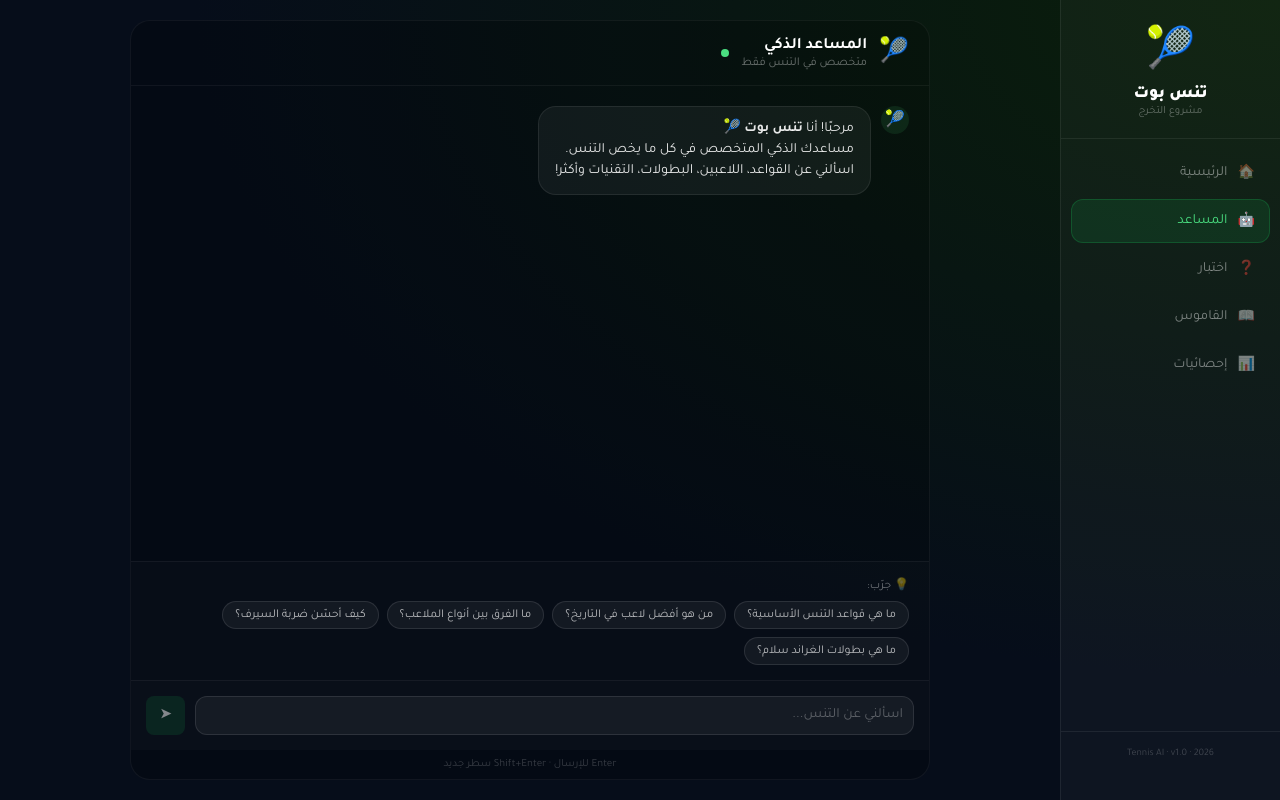
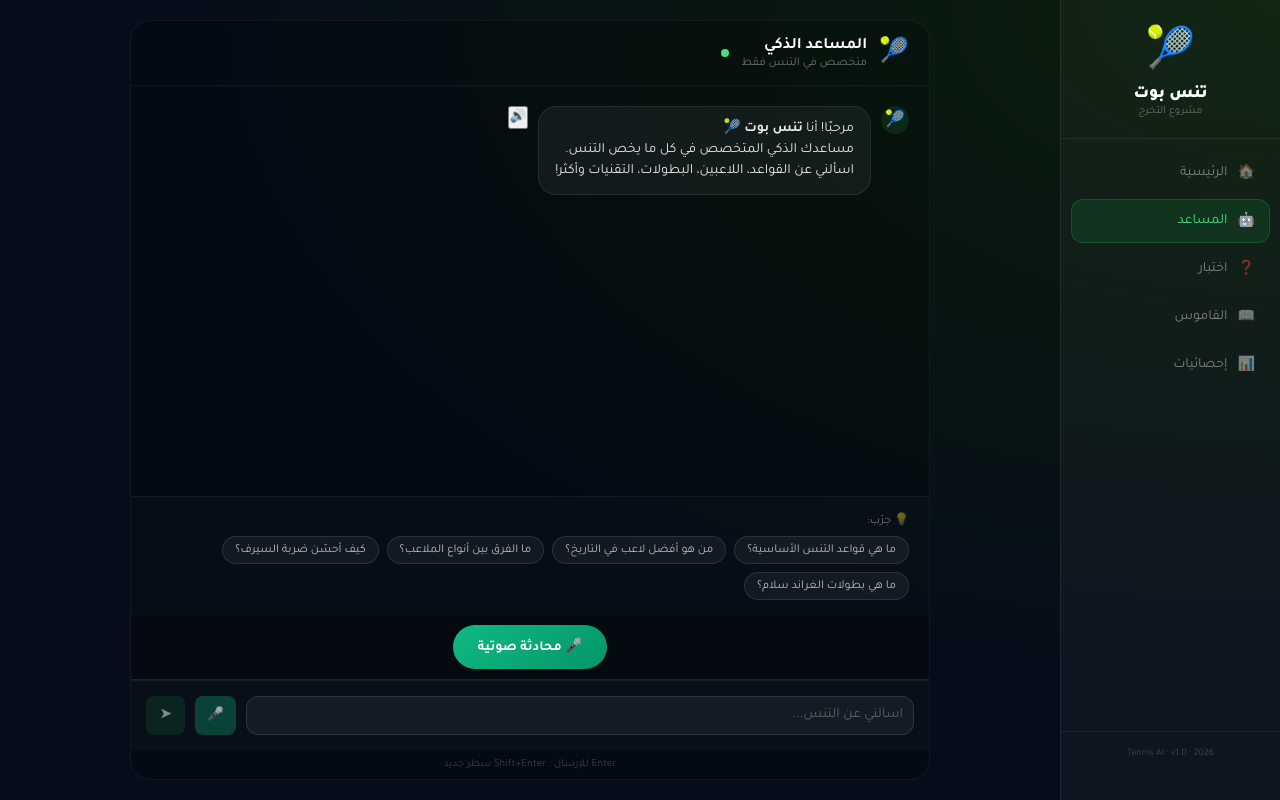
Before and after one commit to jeemmy/tennis-bot, a React (Create React App) app: page / in a window 1280 px wide. Both pictures are taken after a click on the button "ابدأ المحادثة 🎾". Built offline with nearby package versions, Linux system fonts and the light colour scheme.

Commit message:
Add live voice chat feature - continuous speech recognition with auto-send and auto-play TTS

```diff
--- a/src/App.css
+++ b/src/App.css
@@ -36,3 +36,86 @@
     transform: rotate(360deg);
   }
 }
+
+/* ===== Voice Chat Styles ===== */
+.voice-controls {
+  display: flex;
+  justify-content: center;
+  padding: 10px;
+  background: rgba(0,0,0,0.1);
+  border-bottom: 1px solid rgba(255,255,255,0.1);
+}
+
+.voice-mode-btn {
+  background: linear-gradient(135deg, #10b981, #059669);
+  color: white;
+  border: none;
+  border-radius: 25px;
+  padding: 12px 24px;
+  font-size: 14px;
+  font-weight: 600;
+  cursor: pointer;
+  transition: all 0.3s ease;
+  display: flex;
+  align-items: center;
+  gap: 8px;
+}
+
+.voice-mode-btn:hover {
+  transform: scale(1.05);
+  box-shadow: 0 4px 15px rgba(16, 185, 129, 0.4);
+}
+
+.voice-mode-btn.active {
+  background: linear-gradient(135deg, #ef4444, #dc2626);
+  animation: pulse 1.5s infinite;
+}
+
+@keyframes pulse {
+  0%, 100% { transform: scale(1); }
+  50% { transform: scale(1.05); }
+}
+
+.voice-indicator {
+  padding: 8px 12px;
+  background: rgba(16, 185, 129, 0.2);
+  border-radius: 8px;
+  color: #10b981;
+  font-size: 12px;
+  text-align: center;
+  margin-bottom: 8px;
+}
+
+.mic-btn {
+  background: rgba(16, 185, 129, 0.3);
+  color: white;
+  border: none;
+  border-radius: 8px;
+  padding: 10px 12px;
+  cursor: pointer;
+  transition: all 0.2s;
+}
+
+.mic-btn:hover {
+  background: rgba(16, 185, 129, 0.5);
+}
+
+.mic-btn.recording {
+  background: #ef4444;
+  animation: mic-pulse 1s infinite;
+}
+
+@keyframes mic-pulse {
+  0%, 100% { opacity: 1; }
+  50% { opacity: 0.6; }
+}
+
+.online-dot.recording {
+  background: #ef4444;
+  animation: blink 1s infinite;
+}
+
+@keyframes blink {
+  0%, 100% { opacity: 1; }
+  50% { opacity: 0.3; }
+}
--- a/src/App.js
+++ b/src/App.js
@@ -1,4 +1,5 @@
 import { useState, useRef, useEffect } from "react";
+import './App.css';
 
 /* ═══════════════════════════ DATA ═══════════════════════════ */
 
@@ -168,10 +169,146 @@ function Chat({ addQuestion }) {
   ]);
   const [input, setInput] = useState("");
   const [loading, setLoading] = useState(false);
+  const [isRecording, setIsRecording] = useState(false);
+  const [voiceMode, setVoiceMode] = useState(false); // وضع المحادثة الصوتية الحية
+  const recognitionRef = useRef(null);
+  const sendTimeoutRef = useRef(null);
   const endRef = useRef(null);
 
   useEffect(()=>{ endRef.current?.scrollIntoView({behavior:"smooth"}); },[msgs,loading]);
 
+  // بدء التعرف على الصوت
+  const startVoiceRecognition = () => {
+    const SpeechRecognition = window.SpeechRecognition || window.webkitSpeechRecognition;
+    if (!SpeechRecognition) {
+      alert('المتصفح لا يدعم التعرف على الصوت');
+      return;
+    }
+
+    const recognition = new SpeechRecognition();
+    recognition.lang = 'ar-SA';
+    recognition.continuous = true;
+    recognition.interimResults = true;
+    recognition.onresult = (event) => {
+      let transcript = '';
+      for (let i = 0; i < event.results.length; i++) {
+        transcript += event.results[i][0].transcript;
+      }
+      setInput(transcript);
+
+      // إذا كان في وضع المحادثة الصوتية الحية
+      if (voiceMode) {
+        // إلغاء المؤقت السابق
+        if (sendTimeoutRef.current) clearTimeout(sendTimeoutRef.current);
+
+        // إذا انتهى الكلام (final result)
+        if (event.results[event.results.length - 1].isFinal) {
+          if (transcript.trim().length > 0) {
+            // إرسال تلقائي بعد التوقف بـ 1.5 ثانية
+            sendTimeoutRef.current = setTimeout(() => {
+              if (transcript.trim()) {
+                handleVoiceSend(transcript);
+              }
+            }, 1500);
+          }
+        }
+      }
+    };
+
+    recognition.onerror = (event) => {
+      console.error('Speech recognition error:', event.error);
+      setIsRecording(false);
+    };
+
+    recognition.onend = () => {
+      setIsRecording(false);
+    };
+
+    recognitionRef.current = recognition;
+    recognition.start();
+    setIsRecording(true);
+  };
+
+  // إيقاف التعرف على الصوت
+  const stopVoiceRecognition = () => {
+    if (recognitionRef.current) {
+      recognitionRef.current.stop();
+      recognitionRef.current = null;
+    }
+    if (sendTimeoutRef.current) {
+      clearTimeout(sendTimeoutRef.current);
+    }
+    setIsRecording(false);
+  };
+
+  // إرسال الصوت للمادثة
+  const handleVoiceSend = async (text) => {
+    const t = text.trim();
+    if (!t || loading) return;
+
+    // إيقاف التعرف على الصوت مؤقتاً أثناء إرسال الرسالة
+    stopVoiceRecognition();
+
+    setInput("");
+    const next = [...msgs, { role: "user", content: t }];
+    setMsgs(next); setLoading(true); addQuestion();
+
+    try {
+      const res = await fetch("https://openrouter.ai/api/v1/chat/completions", {
+        method: "POST",
+        headers: {
+          "Authorization": `Bearer ${process.env.REACT_APP_OPENROUTER_API_KEY}`,
+          "Content-Type": "application/json",
+          "HTTP-Referer": "http://localhost:3000"
+        },
+        body: JSON.stringify({
+          model: "google/gemma-4-31b-it:free",
+          messages: [
+            { role: "system", content: SYSTEM_PROMPT },
+            ...next.map(m => ({ role: m.role, content: m.content }))
+          ]
+        })
+      });
+
+      const d = await res.json();
+
+      if (!res.ok) {
+        const errorMsg = d?.error?.message || d?.message || "حدث خطأ في الاتصال بـ API";
+        setMsgs([...next, { role: "assistant", content: `❌ ${errorMsg}` }]);
+      } else {
+        const reply = d.choices?.[0]?.message?.content || "حدث خطأ في استلام الرد.";
+        setMsgs([...next, { role: "assistant", content: reply }]);
+
+        // تشغيل صوت الرد تلقائياً في وضع المحادثة الصوتية
+        if (voiceMode) {
+          setTimeout(() => speakText(reply), 500);
+        }
+      }
+
+    } catch (error) {
+      setMsgs([...next, { role: "assistant", content: `❌ تعذّر الاتصال: ${error.message}` }]);
+    } finally {
+      setLoading(false);
+      // إعادة تشغيل التعرف على الصوت إذا كان في وضع المحادثة الصوتية
+      if (voiceMode) {
+        setTimeout(() => startVoiceRecognition(), 1000);
+      }
+    }
+  };
+
+  // تحويل النص للحديث (Text-to-Speech)
+  const speakText = (text) => {
+    if (!window.speechSynthesis) return;
+    const clean = (text || '').replace(/<[^>]+>/g, '');
+    const utter = new SpeechSynthesisUtterance(clean);
+    const hasArabic = /[\u0600-\u06FF]/.test(clean);
+    utter.lang = hasArabic ? 'ar-SA' : 'en-US';
+    utter.rate = 1;
+    window.speechSynthesis.cancel();
+    window.speechSynthesis.speak(utter);
+  };
+
+  // إرسال نص عادي
   const send = async text => {
     const t = (text||input).trim();
     if (!t||loading) return;
@@ -199,7 +336,6 @@ function Chat({ addQuestion }) {
       const d = await res.json();
 
       if (!res.ok) {
-        console.error("API Error:", d);
         const errorMsg = d?.error?.message || d?.message || "حدث خطأ في الاتصال بـ API";
         setMsgs([...next, { role: "assistant", content: `❌ ${errorMsg}` }]);
       } else {
@@ -208,12 +344,24 @@ function Chat({ addQuestion }) {
       }
 
     } catch (error) {
-      console.error("Fetch error:", error);
       setMsgs([...next, { role: "assistant", content: `❌ تعذّر الاتصال: ${error.message}` }]);
     } finally { setLoading(false); }
   };
 
   const fmt = t => t.replace(/\*\*(.*?)\*\*/g,"<strong>$1</strong>").replace(/\n/g,"<br/>");
+
+  // تفعيل/إلغاء وضع المحادثة الصوتية الحية
+  const toggleVoiceMode = () => {
+    if (voiceMode) {
+      // إلغاء وضع المحادثة الصوتية
+      stopVoiceRecognition();
+      setVoiceMode(false);
+    } else {
+      // تفعيل وضع المحادثة الصوتية
+      setVoiceMode(true);
+      startVoiceRecognition();
+    }
+  };
 
   return (
     <div className="chat-wrap">
@@ -221,9 +369,9 @@ function Chat({ addQuestion }) {
         <span className="chat-hdr-av">🎾</span>
         <div>
           <div className="chat-hdr-title">المساعد الذكي</div>
-          <div className="chat-hdr-sub">متخصص في التنس فقط</div>
+          <div className="chat-hdr-sub">{voiceMode ? "🎤 محادثة صوتية حية" : "متخصص في التنس فقط"}</div>
         </div>
-        <span className="online-dot"/>
+        <span className={`online-dot ${voiceMode ? 'recording' : ''}`}/>
       </div>
 
       <div className="chat-body">
@@ -231,6 +379,9 @@ function Chat({ addQuestion }) {
           <div key={i} className={`msg-row ${m.role}`}>
             {m.role==="assistant"&&<span className="av bot">🎾</span>}
             <div className={`bubble ${m.role}`} dangerouslySetInnerHTML={{__html:fmt(m.content)}}/>
+            {m.role==="assistant"&&(
+              <button className="tts-btn" aria-label="تشغيل صوتي" onClick={()=>speakText(m.content)}>🔊</button>
+            )}
             {m.role==="user"&&<span className="av user">👤</span>}
           </div>
         ))}
@@ -252,15 +403,44 @@ function Chat({ addQuestion }) {
         </div>
       )}
 
+      <div className="voice-controls">
+        <button
+          className={`voice-mode-btn ${voiceMode ? 'active' : ''}`}
+          onClick={toggleVoiceMode}
+          title={voiceMode ? "إيقاف المحادثة الصوتية" : "بدء محادثة صوتية حية"}
+        >
+          {voiceMode ? "⏹️ إيقاف" : "🎤 محادثة صوتية"}
+        </button>
+      </div>
+
       <div className="input-bar">
-        <textarea className="ta" value={input} rows={1} disabled={loading}
-          placeholder="اسألني عن التنس..."
+        {voiceMode && (
+          <div className="voice-indicator">
+            {isRecording ? "🎤 جاري الاستماع..." : "⏳ بانتظار发言..."}
+          </div>
+        )}
+        <input
+          className="ta"
+          value={input}
+          disabled={loading}
+          placeholder={voiceMode ? "تحدث الآن..." : "اسألني عن التنس..."}
           onChange={e=>setInput(e.target.value)}
           onKeyDown={e=>{ if(e.key==="Enter"&&!e.shiftKey){e.preventDefault();send();} }}
         />
+        {!voiceMode && (
+          <button
+            className={`mic-btn ${isRecording ? 'recording' : ''}`}
+            onClick={isRecording ? stopVoiceRecognition : startVoiceRecognition}
+            title={isRecording ? "إيقاف التسجيل" : "بدء التسجيل الصوتي"}
+          >
+            {isRecording ? "⏹️" : "🎤"}
+          </button>
+        )}
         <button className="send-btn" disabled={loading||!input.trim()} onClick={()=>send()}>➤</button>
       </div>
-      <div className="input-hint">Enter للإرسال · Shift+Enter سطر جديد</div>
+      <div className="input-hint">
+        {voiceMode ? "تحدث وانتظر الإجابة الآلية - اضغط 'إيقاف' للخروج" : "Enter للإرسال · Shift+Enter سطر جديد"}
+      </div>
     </div>
   );
 }
```
